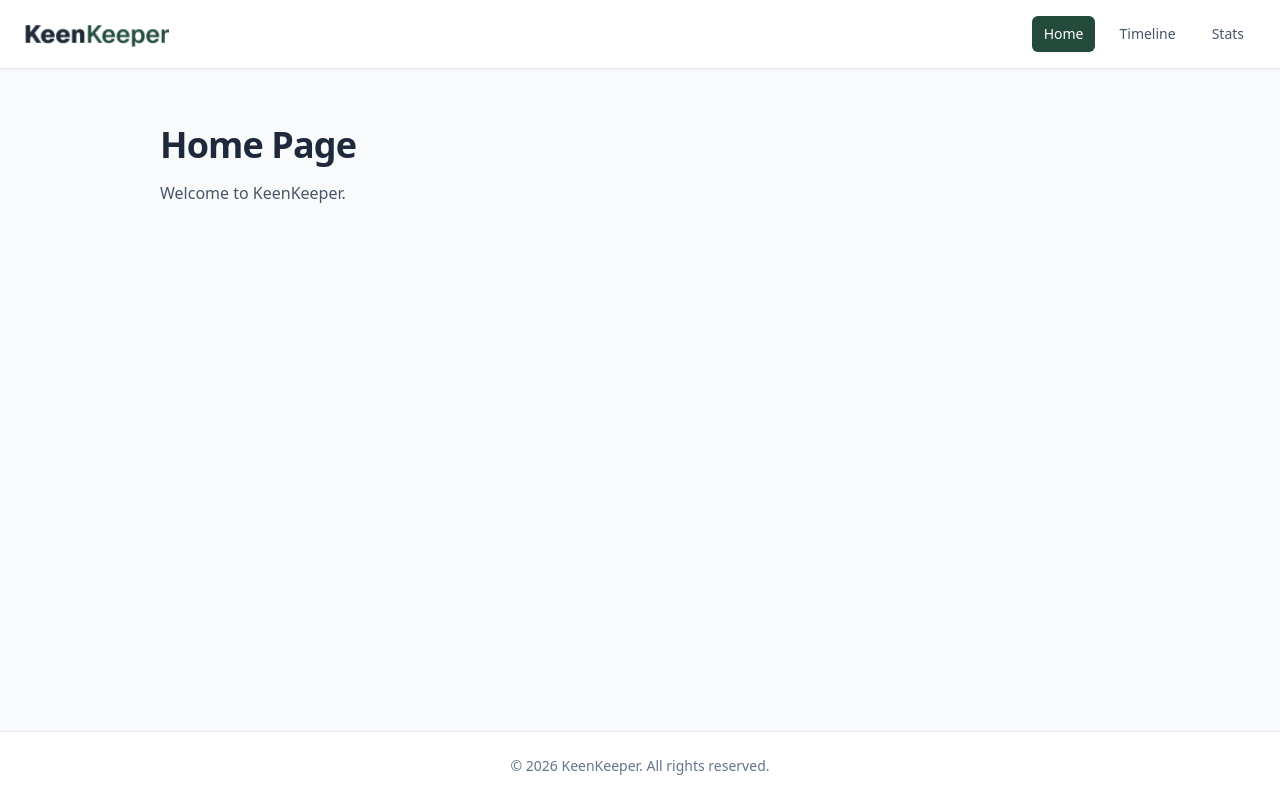
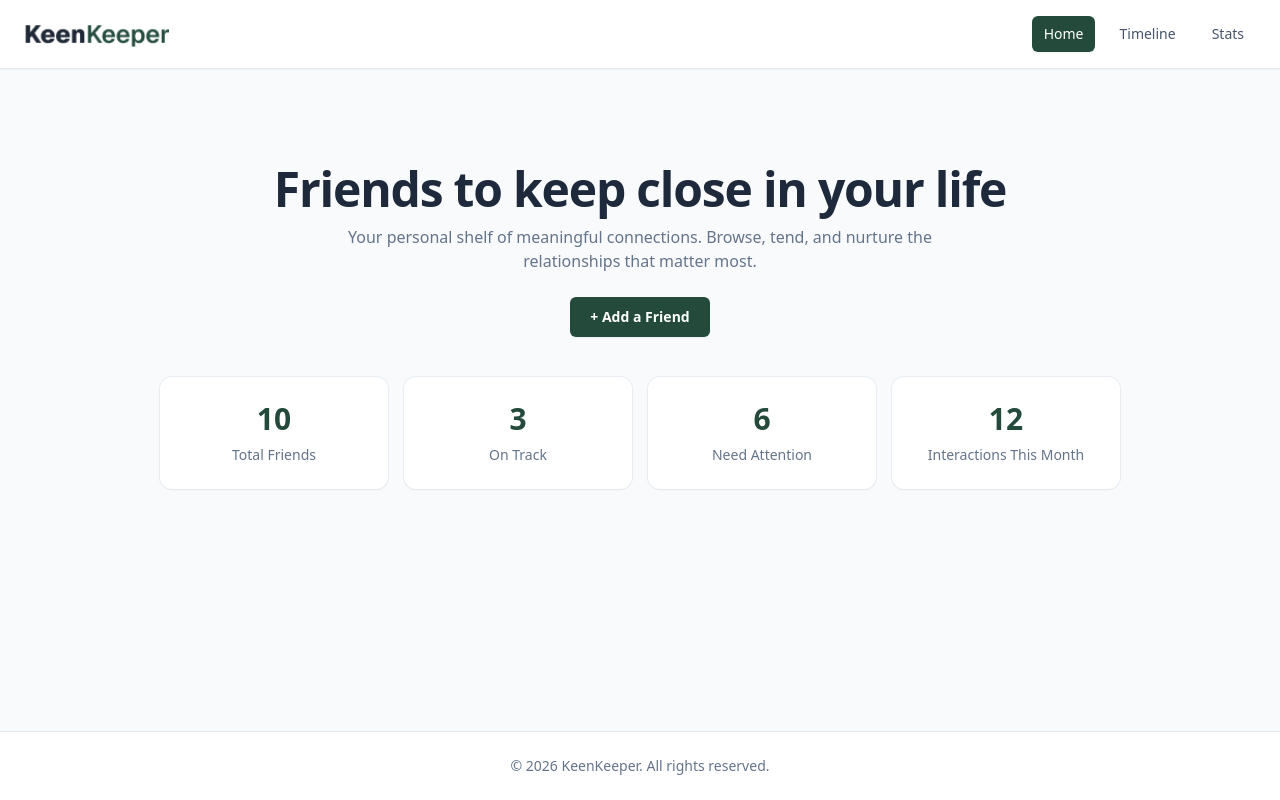
Before and after one commit to SAJNUS/Programming-Hero-Assignment-7, a React (Vite) app: page / in a window 1280 px wide. Built offline with nearby package versions, Linux system fonts and the light colour scheme; the HTML template or start-up script is replaced by a standard one.

Commit message:
add home banner and summary cards section

```diff
--- /dev/null
+++ b/src/components/SummaryCard.jsx
@@ -0,0 +1,8 @@
+export default function SummaryCard({ value, label }) {
+    return (
+        <div className="rounded-xl bg-white p-6 text-center shadow-sm ring-1 ring-slate-200/70 transition-shadow duration-200 hover:shadow-md">
+            <div className="text-3xl font-semibold text-brand-700">{value}</div>
+            <div className="mt-2 text-sm text-slate-500">{label}</div>
+        </div>
+    );
+}
--- a/src/pages/Home.jsx
+++ b/src/pages/Home.jsx
@@ -1,10 +1,38 @@
+import SummaryCard from "../components/SummaryCard";
+
+const summaryCards = [
+    { value: 10, label: "Total Friends" },
+    { value: 3, label: "On Track" },
+    { value: 6, label: "Need Attention" },
+    { value: 12, label: "Interactions This Month" },
+];
+
 export default function Home() {
     return (
-        <section className="page-shell">
-            <h1 className="page-heading">Home Page</h1>
-            <p className="mt-4 max-w-2xl text-slate-600">
-                Welcome to KeenKeeper.
-            </p>
+        <section className="page-shell py-6 sm:py-10">
+            <div className="mx-auto max-w-4xl text-center">
+                <h1 className="text-3xl font-bold tracking-tight text-slate-800 sm:text-4xl lg:text-5xl">
+                    Friends to keep close in your life
+                </h1>
+                <p className="mx-auto mt-3 max-w-2xl text-sm text-slate-500 sm:text-base">
+                    Your personal shelf of meaningful connections. Browse, tend,
+                    and nurture the relationships that matter most.
+                </p>
+
+                <button className="mt-6 inline-flex items-center rounded-md bg-brand-700 px-5 py-2.5 text-sm font-semibold text-white shadow-sm transition-colors duration-200 hover:bg-brand-800">
+                    + Add a Friend
+                </button>
+            </div>
+
+            <div className="mt-10 grid grid-cols-1 gap-4 md:grid-cols-2 xl:grid-cols-4">
+                {summaryCards.map((card) => (
+                    <SummaryCard
+                        key={card.label}
+                        value={card.value}
+                        label={card.label}
+                    />
+                ))}
+            </div>
         </section>
     );
 }
```
